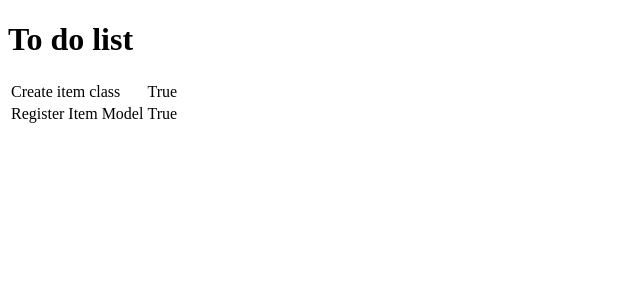
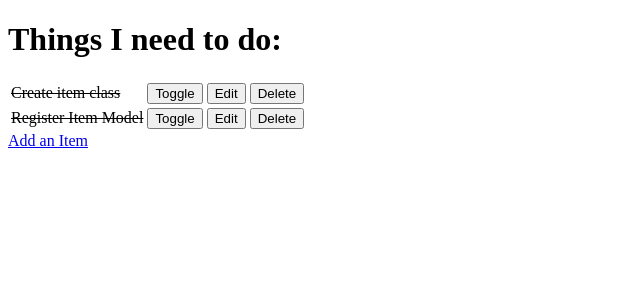
Before and after one commit to Luinen/Practice_django, a Django app: page / in a window 1280 px wide. Shown: the top 300 px of the page, without its empty margins (0-640 px from the left). Run offline with Django 3.2, Linux system fonts and the light colour scheme; data comes from the database, SQL or seed files in the repository.

Commit message:
add edit.html

```diff
--- a/todo/templates/todo/todo_list.html
+++ b/todo/templates/todo/todo_list.html
@@ -2,19 +2,40 @@
 <html lang="en">
 <head>
     <meta charset="UTF-8">
-    <meta http-equiv="X-UA-Compatible" content="IE=edge">
     <meta name="viewport" content="width=device-width, initial-scale=1.0">
-    <title>Django</title>
+    <meta http-equiv="X-UA-Compatible" content="ie=edge">
+    <title>Todo List</title>
 </head>
 <body>
-    <h1>To do list</h1>
+    <h1>Things I need to do:</h1>
     <table>
         {% for item in items %}
             <tr>
-                <td>{{item.name}}</td>
-                <td>{{item.done}}</td>
+                {% if item.done %}
+                    <td><strike>{{ item.name }}</strike></td>
+                {% else %}
+                    <td>{{ item.name }}</td>
+                {% endif %}
+                <td>
+                    <a href="/toggle/{{ item.id }}">
+                        <button>Toggle</button>
+                    </a>
+                </td>
+                <td>
+                    <a href="/edit/{{ item.id }}">
+                        <button>Edit</button>
+                    </a>
+                </td>
+                <td>
+                    <a href="/delete/{{ item.id }}">
+                        <button>Delete</button>
+                    </a>
+                </td>
             </tr>
-        {% endfor%}
+        {% empty %}
+            <tr><td>You have nothing to do.</td></tr>
+        {% endfor %}
     </table>
+    <a href="/add">Add an Item</a>
 </body>
 </html>
```
Also changed, not shown: todo/templates/todo/add_item.html (added, +21 -0 lines), todo/templates/todo/edit_item.html (added, +21 -0 lines).
